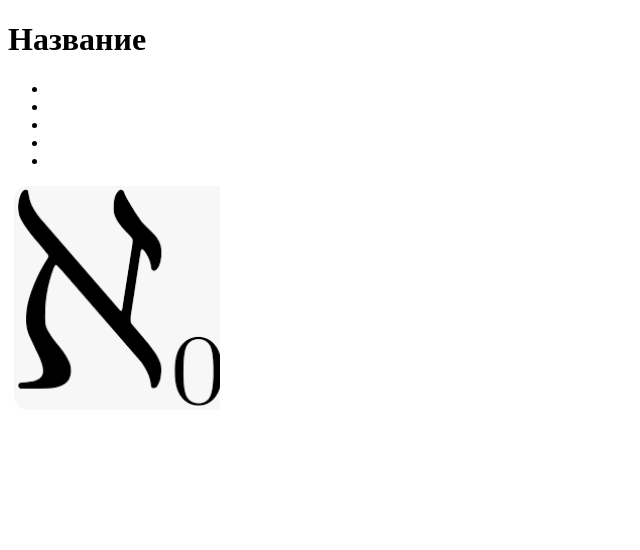
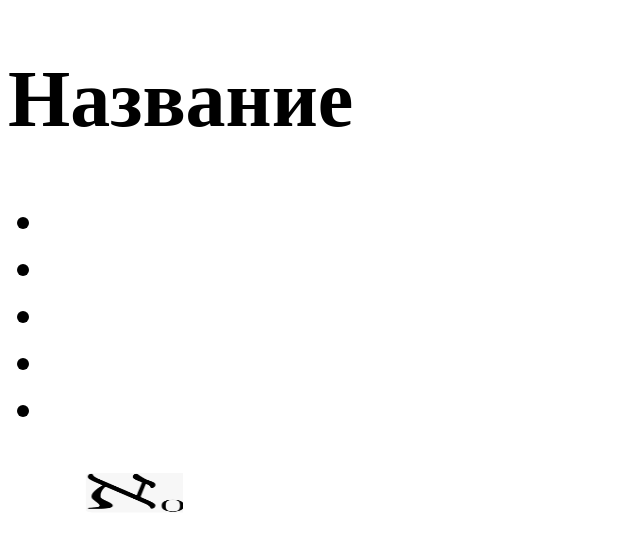
Before and after one commit to Arsz1/Arsz1.github.io, a plain HTML site: page index.html in a window 1280 px wide. Shown: the whole page, without its empty margins (0-640 px from the left). Drawn offline with Linux system fonts and the light colour scheme; files that its build step writes are made by us from their sources.

Commit message:
Update index.html

```diff
--- a/index.html
+++ b/index.html
@@ -3,6 +3,7 @@
 <head>
     <meta charset="UTF-8">
     <meta name="viewport" content="width=device-width, initial-scale=1.0">
+    <link rel="stylesheet" href="/Site/css/style.css">
     <title>Документ</title>
 </head>
 <body>
```
